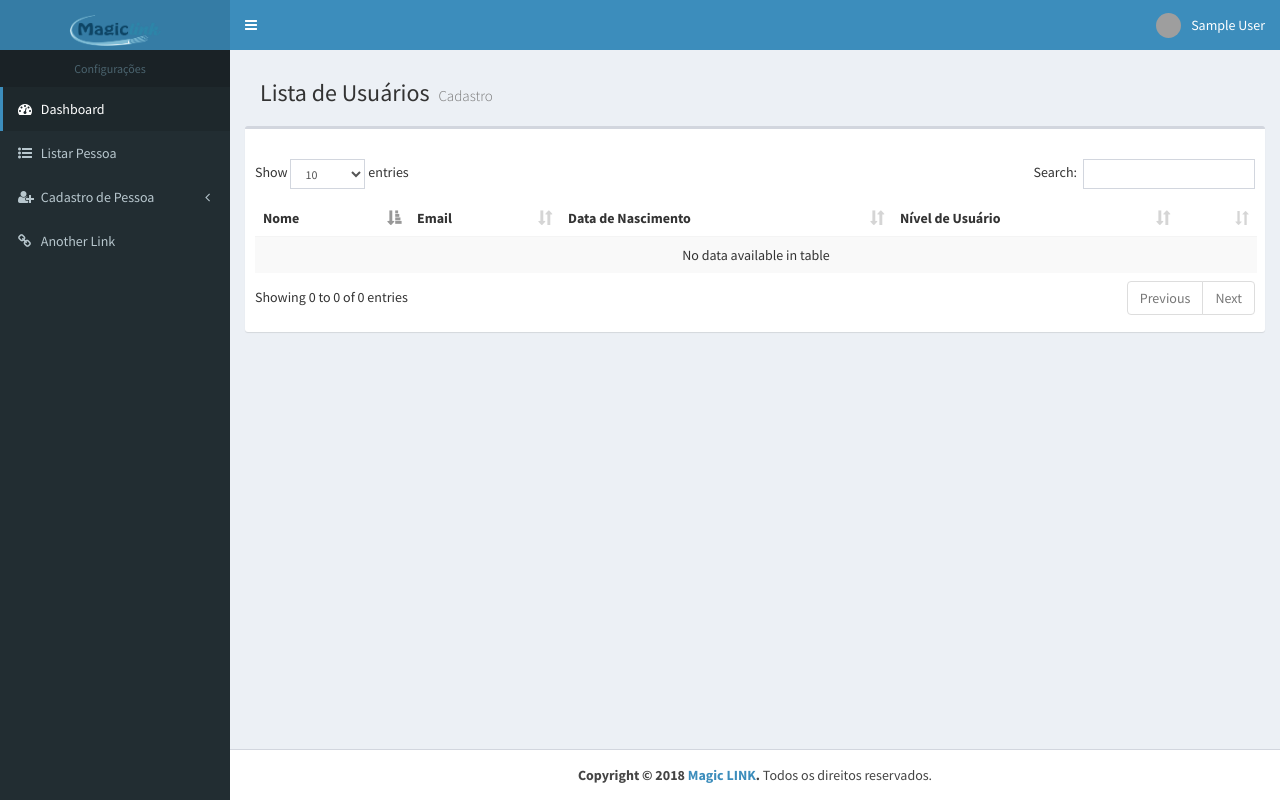
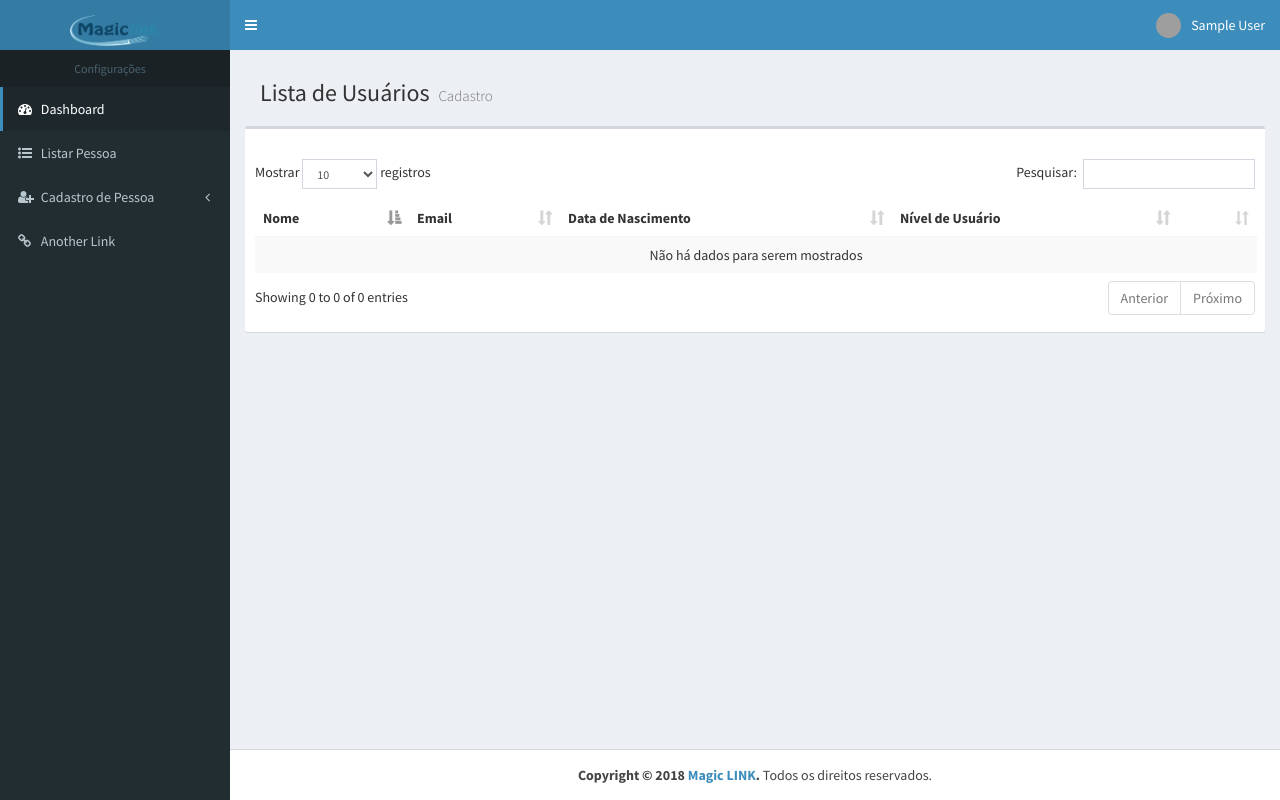
Before and after one commit to thalesgilberto/magic-link, a PHP site: page /views/listar.php in a window 1280 px wide. Run offline with PHP 8.4, Linux system fonts and the light colour scheme; the visitor is signed in with stand-in values (Sample User, id 1); data that the repository does not hold is empty; grey boxes are pictures that could not be loaded.

Commit message:
Tradução dos componentes do DataTable

```diff
--- a/views/listar.php
+++ b/views/listar.php
@@ -38,6 +38,26 @@ include 'footer.php';
 ?>
 <script>
  $(document).ready(function(){
-      $('#employee_data').DataTable();
+      $('#employee_data').DataTable({
+          "oLanguage": {
+              "sProcessing": "Processando...",
+              "sLengthMenu": "Mostrar _MENU_ registros",
+              "sZeroRecords": "Nenhum registro correspondente encontrado",
+              "sEmptyTable": "Não há dados para serem mostrados",
+              "sLoadingRecords": "Carregando...",
+              "sInfo": "Mostrando de _START_ a _END_ de _TOTAL_ registros",
+              "sInfotEmpty": "Mostrando 0 até 0 de 0 registros",
+              "sInfoFiltered": "(filtro aplicado em _MAX_ registros)",
+              "sInfoThousands": ".",
+              "sSearch": "Pesquisar:",
+              "sUrl": "",
+                "oPaginate": {
+                    "sFirst": "Primeiro",
+                    "sPrevious": "Anterior",
+                    "sNext": "Próximo",
+                    "sLast": "Último"
+                }
+          }
+      });
  });
  </script>
```
